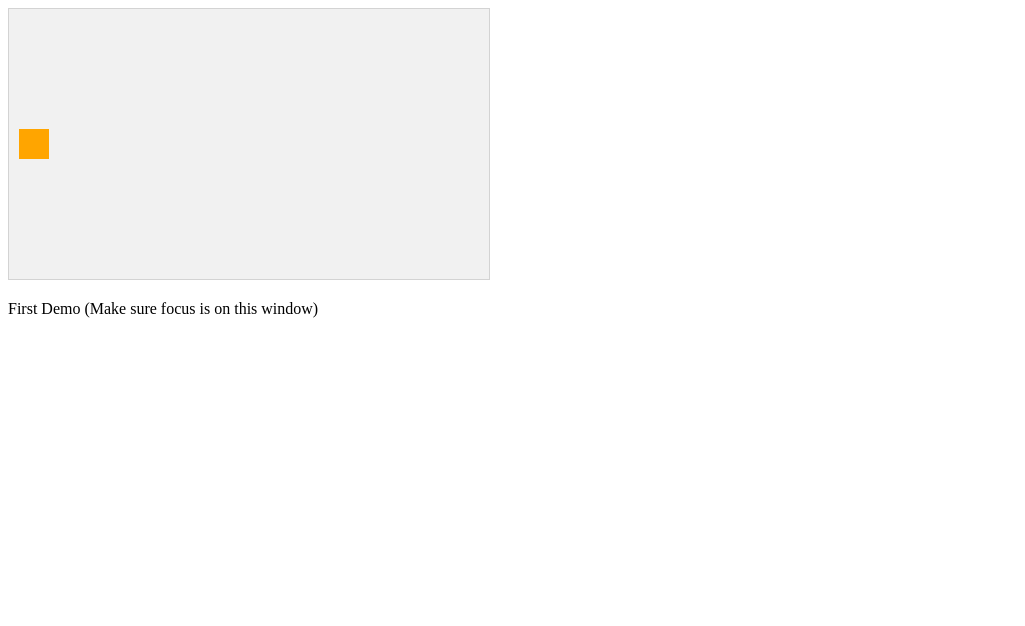
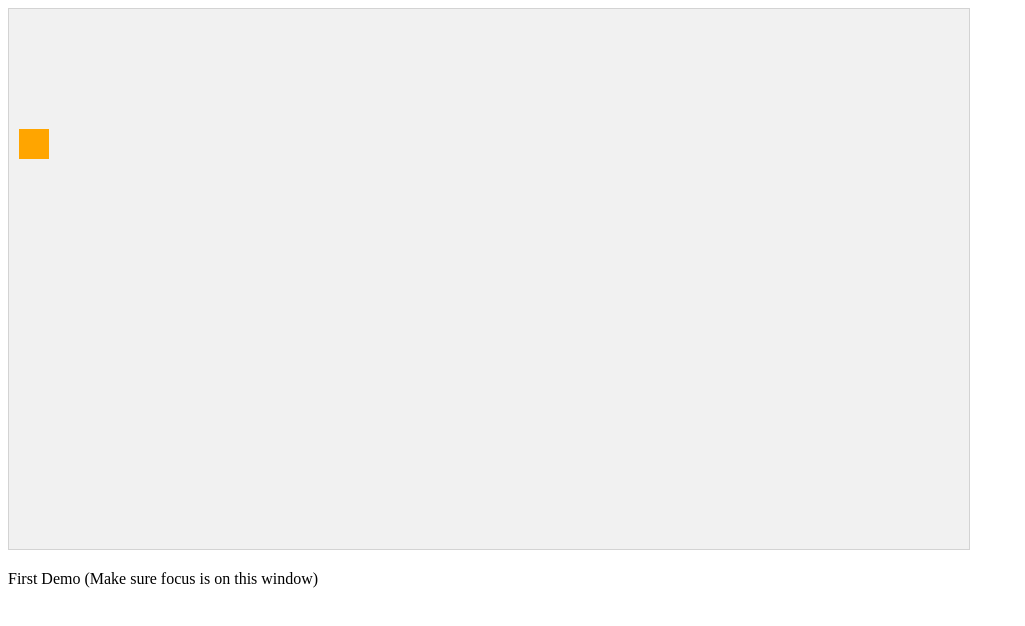
Before and after one commit to CodyHoll/SeniorDesignProject, a website: page Code/game_demo/test-game.html in a window 1280 px wide. Shown: the whole page, without its empty margins (0-1025 px from the left). Drawn offline with Linux system fonts and the light colour scheme.

Commit message:
increased canvas size

```diff
--- a/Code/game_demo/test-game.html
+++ b/Code/game_demo/test-game.html
@@ -27,8 +27,8 @@ var myGameArea = {
     // Creating 2d Canvas workspace:
     canvas : document.createElement("canvas"),
     start : function() {
-        this.canvas.width = 480;
-        this.canvas.height = 270;
+        this.canvas.width = 960;
+        this.canvas.height = 540;
         this.context = this.canvas.getContext("2d");
         document.body.insertBefore(this.canvas, document.body.childNodes[0]);
         this.interval = setInterval(updateGameArea, 20);    // Updates every 20ms
```
